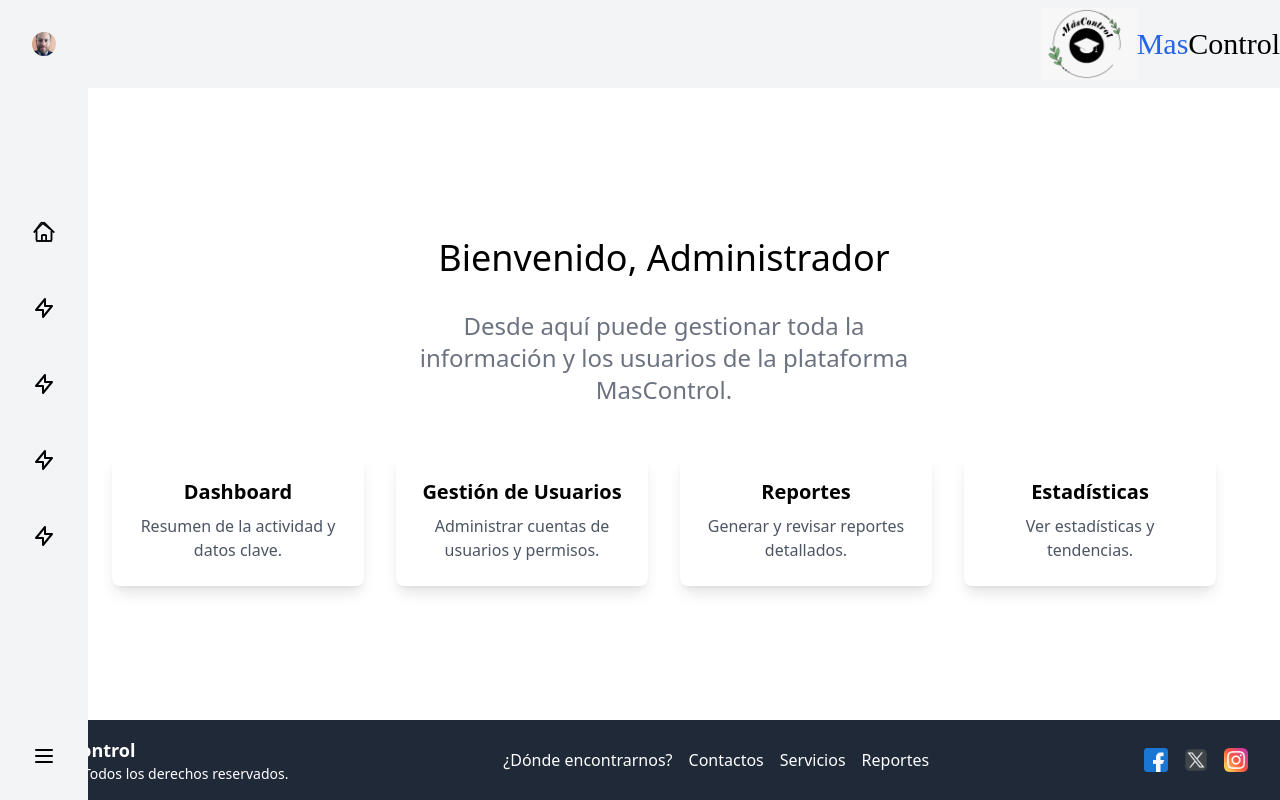
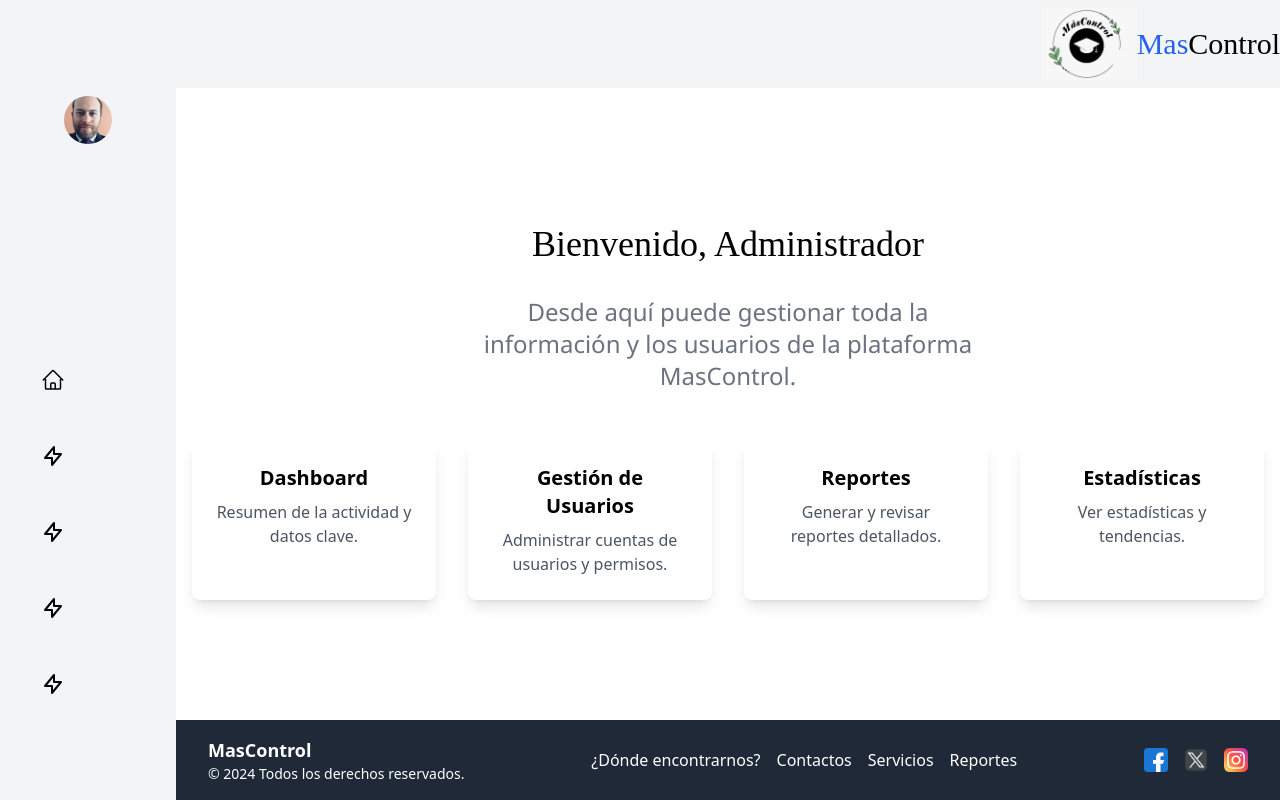
Before and after one commit to ELRJOR/MasControl, a website: page maquetadoRuth/output/administrador.html in a window 1280 px wide. Drawn offline with nearby package versions, Linux system fonts and the light colour scheme.

Commit message:
Arreglos

```diff
--- a/maquetadoRuth/output/administrador.html
+++ b/maquetadoRuth/output/administrador.html
@@ -21,31 +21,28 @@
     </header>
 
     <!-- Barra de navegación lateral -->
-    <nav id="sidebar" class="bg-gray-100 fixed h-full left-0 flex flex-col items-center justify-between py-8 px-4 text-black transition-all duration-300 nav-collapsed">
+    <nav class="bg-gray-100 fixed h-full w-44 left-0 flex flex-col items-center justify-between py-24 px-4 text-black">
         <div class="flex flex-col items-center">
             <!-- Perfil con foto -->
             <button class="text-black hover:text-white rounded focus:outline-none focus:ring-2 focus:ring-offset-2 focus:ring-offset-gray-800 focus:ring-white">
-                <span class="sr-only">Ver notificaciones</span>
-                <img class="profile-image h-12 w-12 rounded-full transition-all duration-300" src="images/persona.jpg" alt="Foto de perfil">
+                <span class="sr-only">View notifications</span>
+                <img class="h-12 w-12 rounded-full" src="../output/images/persona.jpg" alt="Foto de perfil">
             </button>
         </div>
 
         <!-- Enlaces de navegación -->
         <div class="flex flex-col space-y-9">
-            <a href="index.html" class="nav-link group flex items-center text-black hover:bg-blue-600 hover:text-white px-4 py-2 rounded-lg text-m font-medium transition-all duration-300">
-                <svg xmlns="http://www.w3.org/2000/svg" fill="none" viewBox="0 0 24 24" stroke-width="1.5" stroke="currentColor" class="w-6 h-6">
-                    <path stroke-linecap="round" stroke-linejoin="round" d="M2.25 12 8.954 3.045c.44-.439 1.152-.439 1.591 0L21.75 12M4.5 9.75v10.125c0 .621.504 1.125 1.125 1.125H9.75v-4.875c0-.621.504-1.125 1.125-1.125h2.25c.621 0 1.125.504 1.125 1.125V21h4.125c.621 0 1.125-.504 1.125-1.125V9.75M8.25 21h8.25" />
             <a href="index.html" class="nav-link group flex items-center text-black hover:bg-blue-600 hover:text-white px-4 py-2 rounded-lg text-m font-medium">
                 <svg xmlns="http://www.w3.org/2000/svg" fill="none" viewBox="0 0 24 24" stroke-width="1.5" stroke="currentColor" class="w-6 h-6">
                     <path stroke-linecap="round" stroke-linejoin="round" d="m2.25 12 8.954-8.955c.44-.439 1.152-.439 1.591 0L21.75 12M4.5 9.75v10.125c0 .621.504 1.125 1.125 1.125H9.75v-4.875c0-.621.504-1.125 1.125-1.125h2.25c.621 0 1.125.504 1.125 1.125V21h4.125c.621 0 1.125-.504 1.125-1.125V9.75M8.25 21h8.25" />
                 </svg>
-                <span class="ml-2">Home</span>
+                <span class="ml-1">Home</span>
             </a>
-            <a href="#services" class="nav-link group flex items-center text-black hover:bg-blue-600 hover:text-white px-4 py-2 rounded-lg text-m font-medium transition-all duration-300">
+            <a href="#services" class="nav-link group flex items-center text-black hover:bg-blue-600 hover:text-white px-4 py-2 rounded-lg text-m font-medium">
                 <svg class="w-6 h-6 mr-2" fill="none" stroke="currentColor" viewBox="0 0 24 24" xmlns="http://www.w3.org/2000/svg">
                     <path stroke-linecap="round" stroke-linejoin="round" stroke-width="2" d="M13 10V3L4 14h7v7l9-11h-7z" />
                 </svg>
-                <span class="ml-2">Services</span>
+                <span class="ml-0">Services</span>
             </a>
             <div class="relative group">
                 <button class="nav-link flex items-center text-black hover:bg-blue-600 hover:text-white px-4 py-2 rounded-lg text-m font-medium">
@@ -59,28 +56,23 @@
                 <svg class="w-6 h-6 mr-2" fill="none" stroke="currentColor" viewBox="0 0 24 24" xmlns="http://www.w3.org/2000/svg">
                     <path stroke-linecap="round" stroke-linejoin="round" stroke-width="2" d="M13 10V3L4 14h7v7l9-11h-7z" />
                 </svg>
-                <span class="ml-2">About</span>
+                <span class="ml-0">About</span>
             </a>
-            <a href="#contact" class="nav-link group flex items-center text-black hover:bg-blue-600 hover:text-white px-4 py-2 rounded-lg text-m font-medium transition-all duration-300">
+            <a href="#contact" class="nav-link group flex items-center text-black hover:bg-blue-600 hover:text-white px-4 py-2 rounded-lg text-m font-medium">
                 <svg class="w-6 h-6 mr-2" fill="none" stroke="currentColor" viewBox="0 0 24 24" xmlns="http://www.w3.org/2000/svg">
                     <path stroke-linecap="round" stroke-linejoin="round" stroke-width="2" d="M13 10V3L4 14h7v7l9-11h-7z" />
                 </svg>
-                <span class="ml-2">Contact</span>
+                <span class="ml-0">Contact</span>
             </a>
         </div>
+    </nav>
 
-        <!-- Botón para colapsar -->
-        <button id="toggleButton" class="text-black hover:bg-white rounded hover:outline-none hover:ring-2 hover:ring-offset-2 hover:ring-offset-gray-800 hover:ring-white mt-8">
-            <svg class="w-6 h-6" fill="none" stroke="currentColor" viewBox="0 0 24 24" xmlns="http://www.w3.org/2000/svg">
-                <path stroke-linecap="round" stroke-linejoin="round" stroke-width="2" d="M4 6h16M4 12h16M4 18h16"></path>
-            </svg>
-        </button>
-    </nav>
     <!-- Contenedor principal -->
-    <main id="mainContent" class="flex flex-1 items-center mx-12 mt-0 pt-0">
-        <div class="flex flex-col justify-center items-center w-full p-4">
-            <div class="text-container mx-auto max-w-xl p-4 text-4xl text-center">Bienvenido, Administrador</div>
-            <div class="text-container mx-auto max-w-xl p-4 text-2xl text-center text-gray-500">
+    <div class="flex flex-1 ml-44 mt-0 pt-0">
+        <!-- Contenido principal -->
+        <main class="flex flex-col justify-center items-center w-full p-4">
+            <div class="text-container mx-auto max-w-xl p-4 text-4xl text-center playfair-display-playfair">Bienvenido, Administrador</div>
+            <div class="text-container mx-auto max-w-xl p-4 text-2xl text-center text-gray-500 nanum-gothic-coding-regular">
                 Desde aquí puede gestionar toda la información y los usuarios de la plataforma MasControl.
             </div>
 
@@ -102,11 +94,11 @@
                     <p class="text-gray-600">Ver estadísticas y tendencias.</p>
                 </a>
             </div>
-        </div>
-    </main>
+        </main>
+    </div>
 
     <!-- Footer -->
-    <footer id="footerContent" class="bg-gray-800 text-white p-4">
+    <footer class="bg-gray-800 text-white p-4 ml-44">
         <div class="container mx-auto px-4">
             <div class="flex flex-col md:flex-row justify-between items-center">
                 <div class="mb-6 md:mb-0">
@@ -121,13 +113,13 @@
                 </div>
                 <div class="flex space-x-4">
                     <a href="https://www.facebook.com/" class="hover:text-gray-400">
-                        <img src="images/facebook.png" class="h-6 w-6">
+                        <img src="../output/images/facebook.png" class="h-6 w-6">
                     </a>
                     <a href="https://x.com/?lang=es&mx=2" class="hover:text-gray-400">
-                        <img src="images/Twitter.png" class="h-6 w-6">
+                        <img src="../output/images/Twitter.png" class="h-6 w-6">
                     </a>
                     <a href="https://www.instagram.com/" class="hover:text-gray-400">
-                        <img src="images/Instagram.png" class="h-6 w-6">
+                        <img src="../output/images/Instagram.png" class="h-6 w-6">
                     </a>
                 </div>
             </div>
```
Also changed, not shown: maquetadoRuth/output/output.css.
